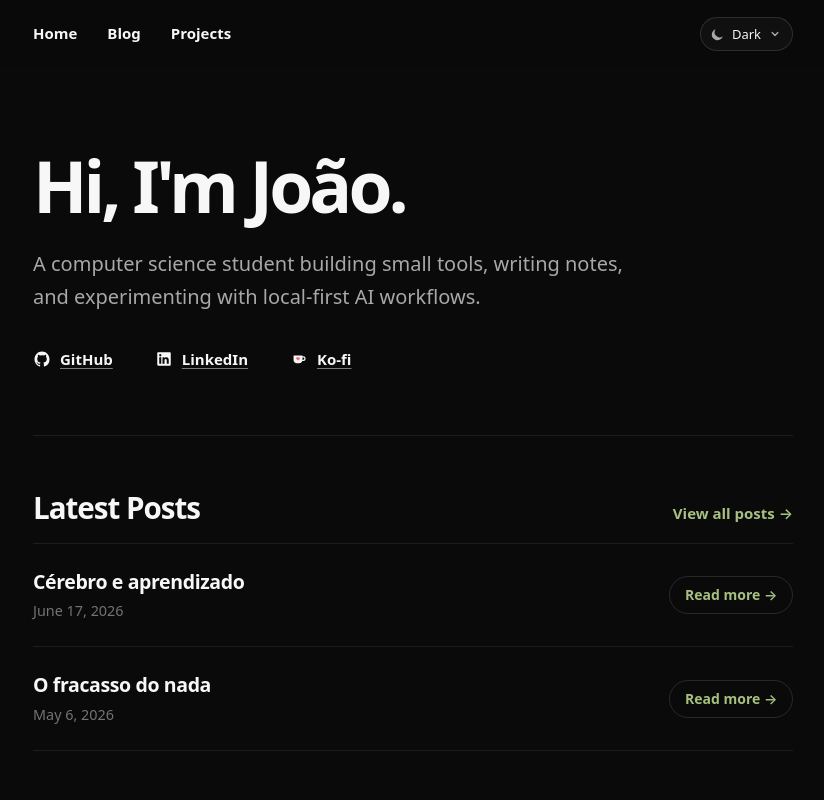
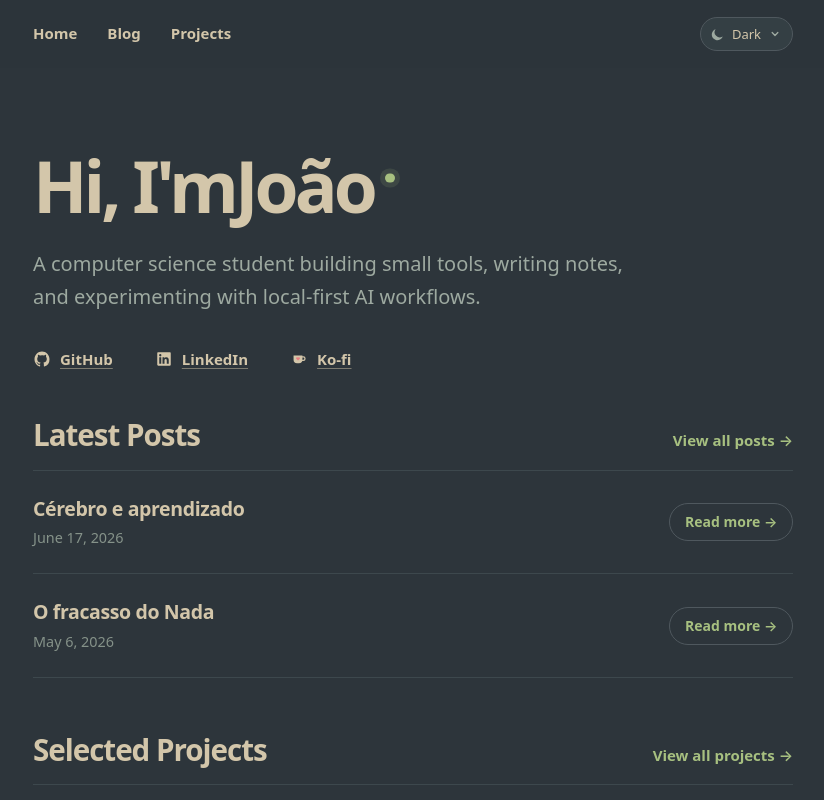
Before and after one commit to Zibhelina/blog, a Next.js app: page / in a window 1280 px wide. Shown: the top 800 px of the page, without its empty margins (227-1051 px from the left). Built offline with nearby package versions, Linux system fonts and the light colour scheme.

Commit message:
feat: apply everforest theme

```diff
--- a/app/globals.css
+++ b/app/globals.css
@@ -1,57 +1,78 @@
 :root {
-  --background: #0a0a0a;
-  --foreground: #f7f7f7;
-  --muted: #a8a8a8;
-  --subtle: #737373;
-  --border: rgba(255, 255, 255, 0.12);
-  --border-soft: rgba(255, 255, 255, 0.08);
-  --surface: #111111;
-  --surface-hover: #171717;
-  --code-background: #151515;
-  --button-background: rgba(255, 255, 255, 0.03);
-  --button-background-hover: rgba(255, 255, 255, 0.07);
-  --button-foreground: #f4f4f5;
+  --background: #2d353b;
+  --foreground: #d3c6aa;
+  --muted: #9da9a0;
+  --subtle: #859289;
+  --border: #4f585e;
+  --border-soft: #3d484d;
+  --surface: #343f44;
+  --surface-hover: #3d484d;
+  --code-background: #232a2e;
+  --button-background: #343f44;
+  --button-background-hover: #3d484d;
+  --button-foreground: #d3c6aa;
   --link: #a7c080;
-  --link-hover: #b8cc8b;
-  --header-background: rgba(10, 10, 10, 0.86);
+  --link-hover: #a7c080;
+  --header-background: rgba(45, 53, 59, 0.88);
+  --accent-green: #a7c080;
+  --accent-aqua: #83c092;
+  --accent-red: #e67e80;
+  --accent-yellow: #dbbc7f;
+  --accent-orange: #e69875;
+  --accent-purple: #d699b6;
+  --accent-bg-green: #425047;
   color-scheme: dark;
 }
 
 :root[data-theme="light"] {
-  --background: #fbfbfb;
-  --foreground: #171717;
-  --muted: #5f6368;
-  --subtle: #777777;
-  --border: rgba(0, 0, 0, 0.14);
-  --border-soft: rgba(0, 0, 0, 0.08);
-  --surface: #ffffff;
-  --surface-hover: #f4f4f4;
-  --code-background: #f2f2f2;
-  --button-background: rgba(0, 0, 0, 0.03);
-  --button-background-hover: rgba(0, 0, 0, 0.07);
-  --button-foreground: #171717;
+  --background: #fdf6e3;
+  --foreground: #5c6a72;
+  --muted: #708089;
+  --subtle: #829181;
+  --border: #e0dcc7;
+  --border-soft: #e6e2cc;
+  --surface: #f4f0d9;
+  --surface-hover: #efebd4;
+  --code-background: #efebd4;
+  --button-background: #f4f0d9;
+  --button-background-hover: #eaedc8;
+  --button-foreground: #5c6a72;
   --link: #5f6f1a;
   --link-hover: #4f5f17;
-  --header-background: rgba(251, 251, 251, 0.86);
+  --header-background: rgba(253, 246, 227, 0.88);
+  --accent-green: #8da101;
+  --accent-aqua: #35a77c;
+  --accent-red: #f85552;
+  --accent-yellow: #dfa000;
+  --accent-orange: #f57d26;
+  --accent-purple: #df69ba;
+  --accent-bg-green: #f0f1d2;
   color-scheme: light;
 }
 
 :root[data-theme="dark"] {
-  --background: #0a0a0a;
-  --foreground: #f7f7f7;
-  --muted: #a8a8a8;
-  --subtle: #737373;
-  --border: rgba(255, 255, 255, 0.12);
-  --border-soft: rgba(255, 255, 255, 0.08);
-  --surface: #111111;
-  --surface-hover: #171717;
-  --code-background: #151515;
-  --button-background: rgba(255, 255, 255, 0.03);
-  --button-background-hover: rgba(255, 255, 255, 0.07);
-  --button-foreground: #f4f4f5;
+  --background: #2d353b;
+  --foreground: #d3c6aa;
+  --muted: #9da9a0;
+  --subtle: #859289;
+  --border: #4f585e;
+  --border-soft: #3d484d;
+  --surface: #343f44;
+  --surface-hover: #3d484d;
+  --code-background: #232a2e;
+  --button-background: #343f44;
+  --button-background-hover: #3d484d;
+  --button-foreground: #d3c6aa;
   --link: #a7c080;
-  --link-hover: #b8cc8b;
-  --header-background: rgba(10, 10, 10, 0.86);
+  --link-hover: #a7c080;
+  --header-background: rgba(45, 53, 59, 0.88);
+  --accent-green: #a7c080;
+  --accent-aqua: #83c092;
+  --accent-red: #e67e80;
+  --accent-yellow: #dbbc7f;
+  --accent-orange: #e69875;
+  --accent-purple: #d699b6;
+  --accent-bg-green: #425047;
   color-scheme: dark;
 }
 
@@ -212,6 +233,136 @@ button:focus-visible {
   line-height: 1.02;
 }
 
+.hero-title {
+  display: flex;
+  align-items: baseline;
+  flex-wrap: wrap;
+}
+
+.hero-name-wrap {
+  display: inline-flex;
+  align-items: center;
+  gap: 0.16em;
+  position: relative;
+  white-space: nowrap;
+}
+
+.hero-name {
+  display: inline-block;
+  position: relative;
+}
+
+.hero-dot {
+  width: clamp(0.4rem, 1.1vw, 0.58rem);
+  height: clamp(0.4rem, 1.1vw, 0.58rem);
+  border-radius: 999px;
+  background: var(--accent-green);
+  box-shadow: 0 0 0 5px color-mix(in srgb, var(--accent-green) 13%, transparent);
+  transform: translateY(-0.12em);
+}
+
+.glitch-name {
+  animation: none;
+}
+
+.glitch-name::before,
+.glitch-name::after {
+  content: attr(data-text);
+  position: absolute;
+  inset: 0;
+  opacity: 0;
+  pointer-events: none;
+}
+
+.glitch-name::before {
+  color: var(--accent-aqua);
+  text-shadow: -1px 0 var(--accent-aqua);
+}
+
+.glitch-name::after {
+  color: var(--accent-red);
+  text-shadow: 1px 0 var(--accent-red);
+}
+
+.hero-name-wrap:hover .glitch-name,
+.hero-name-wrap:active .glitch-name {
+  animation: glitch-shift 650ms steps(1, end);
+}
+
+.hero-name-wrap:hover .glitch-name::before,
+.hero-name-wrap:active .glitch-name::before {
+  animation: glitch-before 650ms steps(1, end);
+}
+
+.hero-name-wrap:hover .glitch-name::after,
+.hero-name-wrap:active .glitch-name::after {
+  animation: glitch-after 650ms steps(1, end);
+}
+
+@keyframes glitch-shift {
+  0%,
+  90%,
+  100% {
+    transform: none;
+  }
+
+  91% {
+    transform: translateX(1px) skewX(-3deg);
+  }
+
+  93% {
+    transform: translateX(-1px) skewX(2deg);
+  }
+
+  95% {
+    transform: translateY(-1px);
+  }
+}
+
+@keyframes glitch-before {
+  0%,
+  90%,
+  100% {
+    opacity: 0;
+    clip-path: inset(0 0 0 0);
+    transform: none;
+  }
+
+  91% {
+    opacity: 0.72;
+    clip-path: inset(0 0 64% 0);
+    transform: translate(-2px, -1px);
+  }
+
+  93% {
+    opacity: 0.58;
+    clip-path: inset(48% 0 20% 0);
+    transform: translate(1px, 1px);
+  }
+}
+
+@keyframes glitch-after {
+  0%,
+  90%,
+  100% {
+    opacity: 0;
+    clip-path: inset(0 0 0 0);
+    transform: none;
+  }
+
+  92% {
+    opacity: 0.7;
+    clip-path: inset(58% 0 0 0);
+    transform: translate(2px, 1px);
+  }
+
+  94% {
+    opacity: 0.5;
+    clip-path: inset(18% 0 55% 0);
+    transform: translate(-1px, -1px);
+  }
+}
+
 .hero p {
   max-width: 590px;
   margin: 24px 0 0;
@@ -255,14 +406,12 @@ button:focus-visible {
   color: var(--foreground);
 }
 
-.home-divider {
-  height: 1px;
-  margin: 58px 0 0;
-  background: var(--border-soft);
+.section {
+  margin-top: 54px;
 }
 
-.section {
-  margin-top: 54px;
+.hero + .section {
+  margin-top: 40px;
 }
 
 .section-header {
@@ -619,6 +768,19 @@ button:focus-visible {
   text-align: center;
 }
 
+@media (prefers-reduced-motion: reduce) {
+  .glitch-name,
+  .glitch-name::before,
+  .glitch-name::after {
+    animation: none;
+  }
+
+  .glitch-name::before,
+  .glitch-name::after {
+    display: none;
+  }
+}
+
 @media (max-width: 720px) {
   .site-nav,
   .site-main,
@@ -636,12 +798,12 @@ button:focus-visible {
     letter-spacing: -0.045em;
   }
 
-  .home-divider {
+  .section {
     margin-top: 44px;
   }
 
-  .section {
-    margin-top: 44px;
+  .hero + .section {
+    margin-top: 32px;
   }
 
   .home-post-entry,
--- a/app/page.tsx
+++ b/app/page.tsx
@@ -33,7 +33,7 @@ function KofiIcon() {
       />
       <path
         d="M10.7 14.15 8.52 11.9a1.34 1.34 0 0 1 1.9-1.9l.28.28.28-.28a1.34 1.34 0 1 1 1.9 1.9l-2.18 2.25Z"
-        fill="#ff5f5f"
+        fill="var(--accent-red)"
       />
     </svg>
   );
@@ -63,7 +63,15 @@ export default async function HomePage() {
   return (
     <>
       <section className="hero" aria-labelledby="hero-title">
-        <h1 id="hero-title">Hi, I&apos;m João.</h1>
+        <h1 className="hero-title" id="hero-title" aria-label="Hi, I'm João.">
+          <span>Hi, I&apos;m </span>
+          <span className="hero-name-wrap">
+            <span className="hero-name glitch-name" data-text="João">
+              João
+            </span>
+            <span className="hero-dot" aria-hidden="true" />
+          </span>
+        </h1>
         <p>
           A computer science student building small tools, writing notes, and experimenting with
           local-first AI workflows.
@@ -79,8 +87,6 @@ export default async function HomePage() {
           ))}
         </ul>
       </section>
-
-      <div className="home-divider" aria-hidden="true" />
 
       <section className="section" aria-labelledby="latest-posts">
         <div className="section-header">
--- a/content/blog/the-failure-of-nothingness-en.mdx
+++ b/content/blog/the-failure-of-nothingness-en.mdx
@@ -5,10 +5,6 @@ tags: []
 draft: false
 translationOf: "the-failure-of-nothingness"
 ---
-
-> Note 1: This is not a formal argument in cosmology, quantum physics, or anything like that. It is more like a mental image I have had since I was a teenager and that never fully left my head.
->
-> Note 2: I am not a physicist. There may be things wrong here, things incomplete here, and probably a lot of technical detail I do not know. The point is to try to explain an intuition that I find strangely hard to abandon.
 
 ## The question that followed me around
 
--- a/content/blog/the-failure-of-nothingness.mdx
+++ b/content/blog/the-failure-of-nothingness.mdx
@@ -1,13 +1,9 @@
 ---
-title: "O fracasso do nada"
+title: "O fracasso do Nada"
 date: "06-05-2026"
 tags: []
 draft: false
 ---
-
-> Note 1: Isso aqui não é um argumento formal de cosmologia, física quântica, nem nada do tipo. É mais uma imagem mental que eu tenho desde adolescente e que nunca saiu completamente da minha cabeça.
->
-> Note 2: Eu não sou físico. Pode ter coisa errada, pode ter coisa incompleta, e provavelmente tem um monte de detalhe técnico que eu não sei. O ponto aqui é tentar explicar uma intuição que eu acho estranhamente difícil de abandonar.
 
 ## A pergunta que me perseguia
 
```
